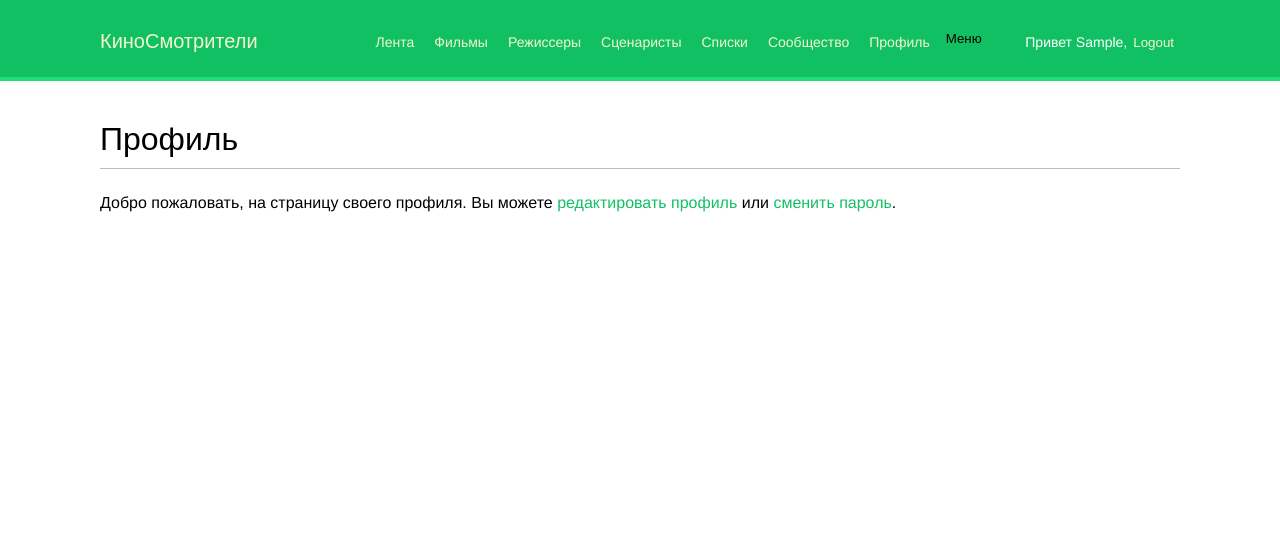
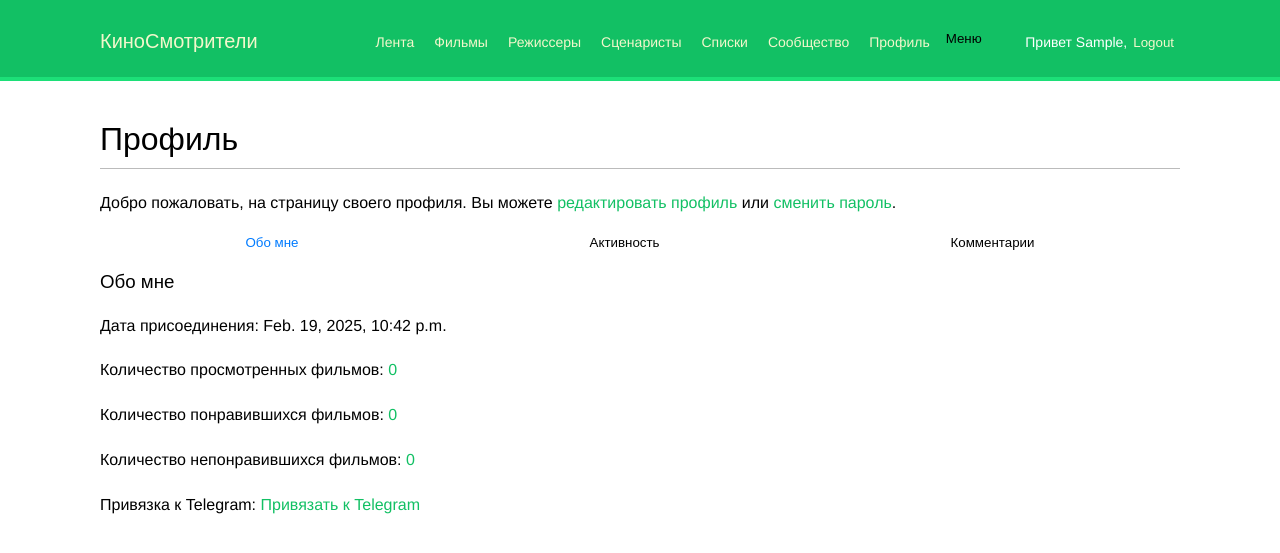
Before and after one commit to andreynetrebin/movie_watcher, a Django app: page /account/ in a window 1280 px wide. Shown: the top 553 px of the page. Run offline with Django 5.2, Linux system fonts and the light colour scheme; the visitor is signed in with stand-in values (Sample User, id 1); data comes from the database, SQL or seed files in the repository; data that the repository does not hold is empty; parts of the project's set-up code (start-up, migrations or seed data) failed here and were passed over; some libraries are stand-ins or nearby versions; some web fonts are replaced.

Commit message:
updated dashboard of user profile

```diff
--- a/account/templates/account/dashboard.html
+++ b/account/templates/account/dashboard.html
@@ -1,8 +1,9 @@
 {% extends "base.html" %}
-{% block title %}Dashboard{% endblock %}
+{% block title %}Профиль{% endblock %}
 {% block content %}
 <h1>Профиль</h1>
 <p>Добро пожаловать, на страницу своего профиля. Вы можете <a href="{% url "edit" %}">редактировать профиль</a> или <a href="{% url "password_change" %}">сменить пароль</a>.</p>
+
 <!--<h2>What's happening</h2>-->
 <!--<div id="action-list">-->
 <!--{% for action in actions %}-->
@@ -10,4 +11,61 @@
 <!--{% endfor %}-->
 <!--</div>-->
 
+
+<!-- Вкладки -->
+<div class="tabs">
+    <button class="tablink" onclick="openTab(event, 'AboutMe')">Обо мне</button>
+    <button class="tablink" onclick="openTab(event, 'Activity')">Активность</button>
+    <button class="tablink" onclick="openTab(event, 'Comments')">Комментарии</button>
+</div>
+
+<!-- Содержимое вкладок -->
+<div id="AboutMe" class="tabcontent">
+    <h3>Обо мне</h3>
+    <p>Дата присоединения: {{ user.date_joined }}</p>
+    <p>Количество просмотренных фильмов: <a href="{% url 'movies:list' %}?filter=watched">{{ watched_count }}</a></p>
+    <p>Количество понравившихся фильмов: <a href="{% url 'movies:list' %}?filter=liked">{{ liked_count }}</a></p>
+    <p>Количество непонравившихся фильмов: <a href="{% url 'movies:list' %}?filter=disliked">{{ disliked_count }}</a></p>
+    <p>Привязка к Telegram: {% if user.profile.telegram_connected %} Привязано {% else %} <a href="https://t.me/MoviesWatchersBot">Привязать к Telegram</a> {% endif %}</p>
+</div>
+
+<div id="Activity" class="tabcontent">
+    <h3>Активность</h3>
+    <p>Выберите период:</p>
+    <button onclick="filterActivity('hour')">Последний час</button>
+    <button onclick="filterActivity('day')">Последний день</button>
+    <button onclick="filterActivity('month')">Последний месяц</button>
+    <div id="activityContent">
+        <!-- Здесь будет отображаться активность пользователя -->
+    </div>
+</div>
+
+<div id="Comments" class="tabcontent">
+    <h3>Комментарии</h3>
+    <ul>
+        {% for comment in comments %}
+            <li>{{ comment.body }} - {{ comment.created_on }}</li>
+        {% endfor %}
+    </ul>
+</div>
+
+<script>
+function openTab(evt, tabName) {
+    var i, tabcontent, tablinks;
+    tabcontent = document.getElementsByClassName("tabcontent");
+    for (i = 0; i < tabcontent.length; i++) {
+        tabcontent[i].style.display = "none";
+    }
+    tablinks = document.getElementsByClassName("tablink");
+    for (i = 0; i < tablinks.length; i++) {
+        tablinks[i].className = tablinks[i].className.replace(" active", "");
+    }
+    document.getElementById(tabName).style.display = "block";
+    evt.currentTarget.className += " active";
+}
+
+// Открыть вкладку "Обо мне" по умолчанию
+document.getElementsByClassName("tablink")[0].click();
+</script>
+
 {% endblock %}
--- a/account/views.py
+++ b/account/views.py
@@ -46,23 +46,33 @@ def user_login(request):
 
 @login_required
 def dashboard(request):
+    # Получаем количество просмотренных, понравившихся и непонравившихся фильмов
+    watched_count = request.user.movies_add.filter(watched__isnull=False).count()
+    liked_count = request.user.movies_add.filter(users_like=request.user).count()
+    disliked_count = request.user.movies_add.filter(users_dislike=request.user).count()
+
+    # Получаем комментарии пользователя
+    comments = request.user.comments.all()  # Предполагается, что у вас есть связь между пользователем и комментариями
+
     # По умолчанию показать все действия
     actions = Action.objects.exclude(user=request.user)
-    following_ids = request.user.following.values_list('id',
-                                                       flat=True)
+    following_ids = request.user.following.values_list('id', flat=True)
     if following_ids:
-    # Если пользователь подписан на других,
-    # то извлечь только их действия
         actions = actions.filter(user_id__in=following_ids)
     actions = actions.select_related('user', 'user__profile')[:10].prefetch_related('target')[:10]
-    # actions = actions[:10]
 
     return render(
         request,
         'account/dashboard.html',
-        {'section': 'dashboard', 'actions': actions}
+        {
+            'section': 'dashboard',
+            'actions': actions,
+            'watched_count': watched_count,
+            'liked_count': liked_count,
+            'disliked_count': disliked_count,
+            'comments': comments,
+        }
     )
-
 
 def register(request):
     if request.method == 'POST':
--- a/movies/models.py
+++ b/movies/models.py
@@ -138,7 +138,7 @@ class WishList(models.Model):
 
 class Comment(models.Model):
     movie = models.ForeignKey(Movie, on_delete=models.CASCADE, related_name='comments')
-    author = models.ForeignKey(settings.AUTH_USER_MODEL, on_delete=models.CASCADE)
+    author = models.ForeignKey(settings.AUTH_USER_MODEL, on_delete=models.CASCADE, related_name='comments')
     body = models.TextField()
     created_on = models.DateTimeField(auto_now_add=True)
     active = models.BooleanField(default=True)
```
Also changed, not shown: movies/migrations/0016_alter_comment_author.py (added).
